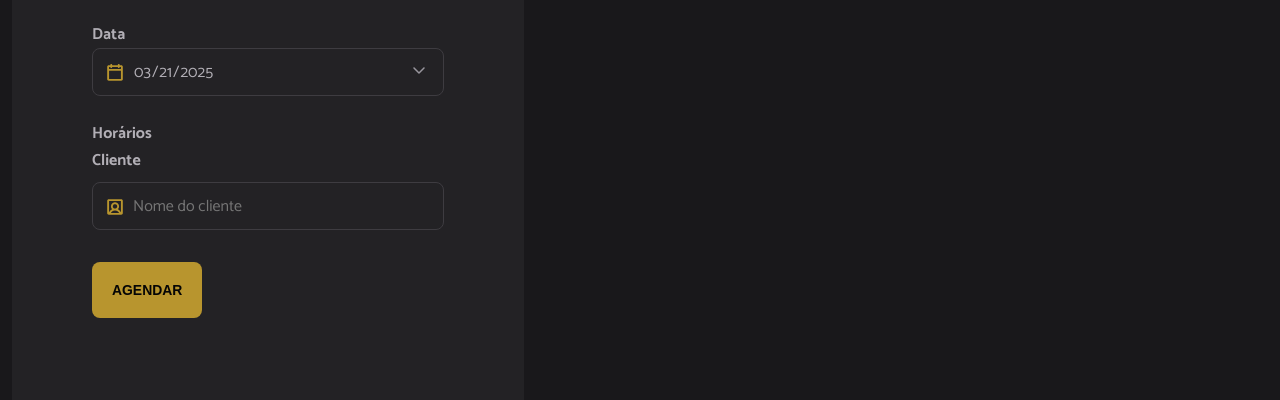
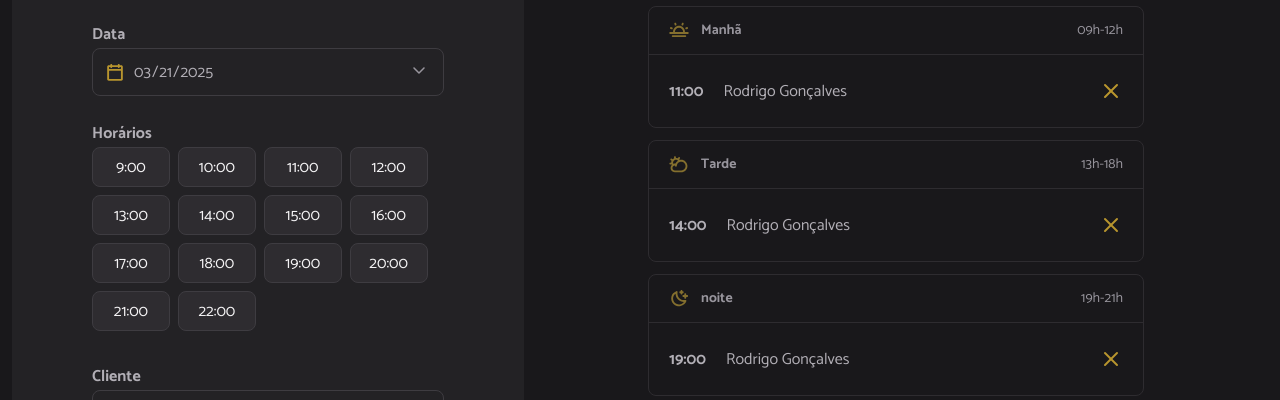
Before and after one commit to Danielldiniz1/pagina-de-corte-de-cabelos, a website built with webpack: page index.html in a window 1280 px wide. Shown: the part 180-580 px from the top of the page. Built offline with nearby package versions, Linux system fonts and the light colour scheme.

Commit message:
Renderizando os horários

```diff
--- a/src/modules/form/hours-load.js
+++ b/src/modules/form/hours-load.js
@@ -1,5 +1,8 @@
 import dayjs from 'dayjs';
 import {openingHours} from '../../utils/opening-hours.js';
+
+
+const hours = document.getElementById('hours');
 
 export function hoursLoad({ date }){
    const opening = openingHours.map((hour) =>{
@@ -7,7 +10,7 @@ export function hoursLoad({ date }){
     const [scheduleHour] = hour.split(":")
 
     //Adiciona a hora na date e verifica se está no passado
-    const isHourPast = dayjs(date).add(scheduleHour, 'hours').isAfter(dayjs())
+    const isHourPast = dayjs(date).add(scheduleHour, 'hours').isBefore(dayjs())
 
 
     //Define se o horario esta disponivel
@@ -17,4 +20,14 @@ export function hoursLoad({ date }){
         available: !isHourPast,
     }
  })
+
+ //Renderiza os horarios na tela
+ opening.forEach(({hour, available}) =>{
+    const li = document.createElement('li');
+
+    li.classList.add("hour");
+    li.classList.add(available ? "hour-available" : "hour-unavailable");
+    li.textContent = hour;
+    hours.append(li);
+ })
 }
--- a/src/utils/opening-hours.js
+++ b/src/utils/opening-hours.js
@@ -11,5 +11,6 @@ export const openingHours = [
      "18:00",
      "19:00",
      "20:00",
-     "21:00"
+     "21:00",
+     "22:00"
 ]
```
Also changed, not shown: index.html (+1 -1 lines).
